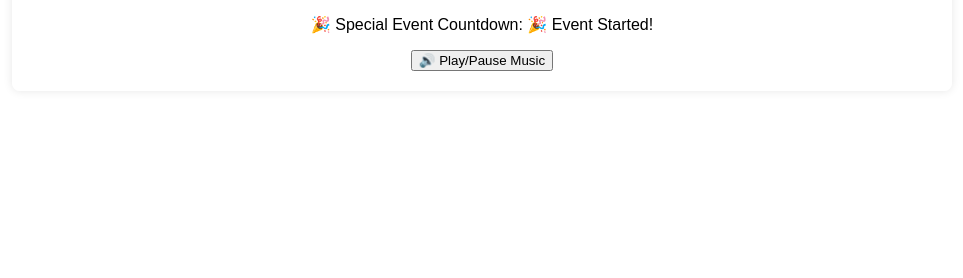
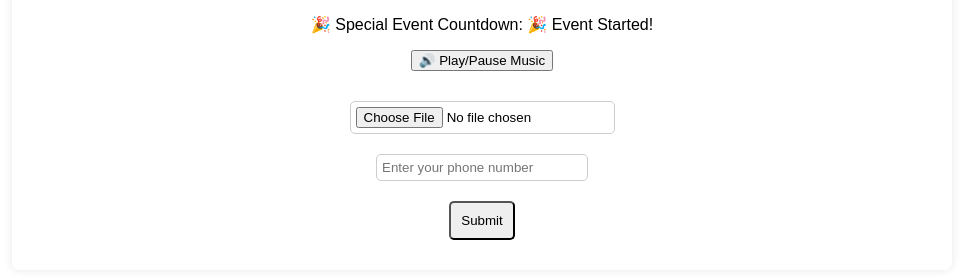
Before and after one commit to Eshankawi/eshan-kavishka-pp-vercal-app.vercel.app, a plain HTML site: page index.html in a window 1280 px wide. Shown: the part 1052-1330 px from the top of the page, without its empty margins (158-1121 px from the left). Before the commit the page ends 1163 px from the top, so only its background shows below. Drawn offline with nearby package versions, Linux system fonts and the light colour scheme; no server answers.

Commit message:
Update index.html

```diff
--- a/index.html
+++ b/index.html
@@ -98,6 +98,44 @@
             font-weight: bold;
             color: green;
         }
+
+        /* New Styles for Responsive Image Upload and Number Input */
+        .upload-container {
+            display: flex;
+            flex-direction: column;
+            align-items: center;
+            margin-top: 20px;
+        }
+
+        .upload-container input, .upload-container button {
+            margin: 10px 0;
+            padding: 10px;
+            border-radius: 5px;
+        }
+
+        .upload-container input[type="file"] {
+            padding: 5px;
+            border: 1px solid #ccc;
+        }
+
+        .upload-container input[type="number"] {
+            width: 100%;
+            max-width: 200px;
+            padding: 5px;
+            border: 1px solid #ccc;
+        }
+
+        /* Media Queries for better responsiveness */
+        @media (max-width: 768px) {
+            .social-links a {
+                font-size: 14px;
+                padding: 8px 12px;
+            }
+
+            .upload-container input, .upload-container button {
+                width: 100%;
+            }
+        }
     </style>
 </head>
 <body>
@@ -131,6 +169,13 @@
         <audio id="bg-music" loop>
             <source src="your-music-file.mp3" type="audio/mpeg">
         </audio>
+
+        <!-- Upload and Number Input Section -->
+        <div class="upload-container">
+            <input type="file" id="image-upload" />
+            <input type="number" id="phone-number" placeholder="Enter your phone number" />
+            <button onclick="submitData()">Submit</button>
+        </div>
     </div>
 
     <script src="https://cdnjs.cloudflare.com/ajax/libs/vanilla-tilt/1.7.0/vanilla-tilt.min.js"></script>
@@ -175,6 +220,17 @@
             document.getElementById("countdown").innerHTML = `${days}d ${hours}h ${minutes}m ${seconds}s`;
             if (distance < 0) { clearInterval(timer); document.getElementById("countdown").innerHTML = "🎉 Event Started!"; }
         }, 1000);
+
+        function submitData() {
+            const phoneNumber = document.getElementById("phone-number").value;
+            const imageFile = document.getElementById("image-upload").files[0];
+            if (phoneNumber && imageFile) {
+                alert("Data submitted!");
+                // Handle the form submission logic here, like uploading the image and saving the number
+            } else {
+                alert("Please fill out all fields!");
+            }
+        }
     </script>
 </body>
 </html>
```
